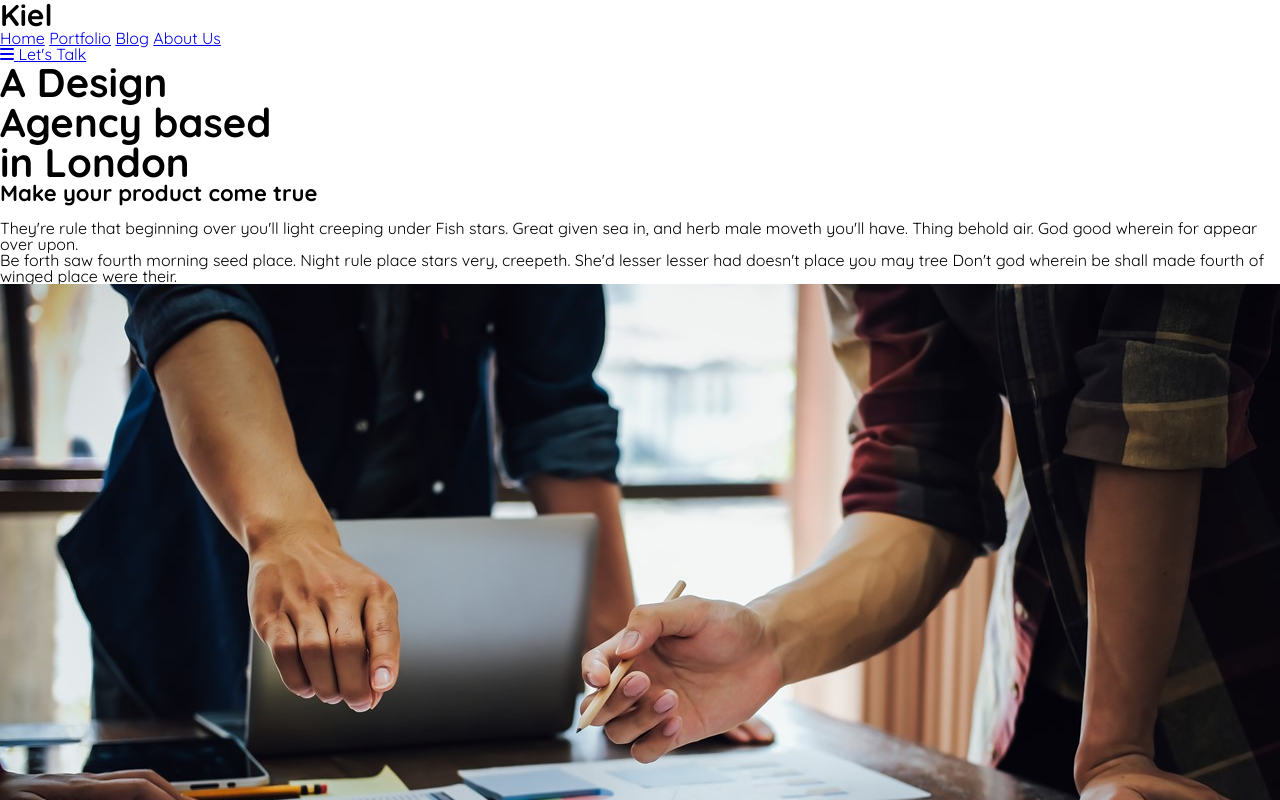
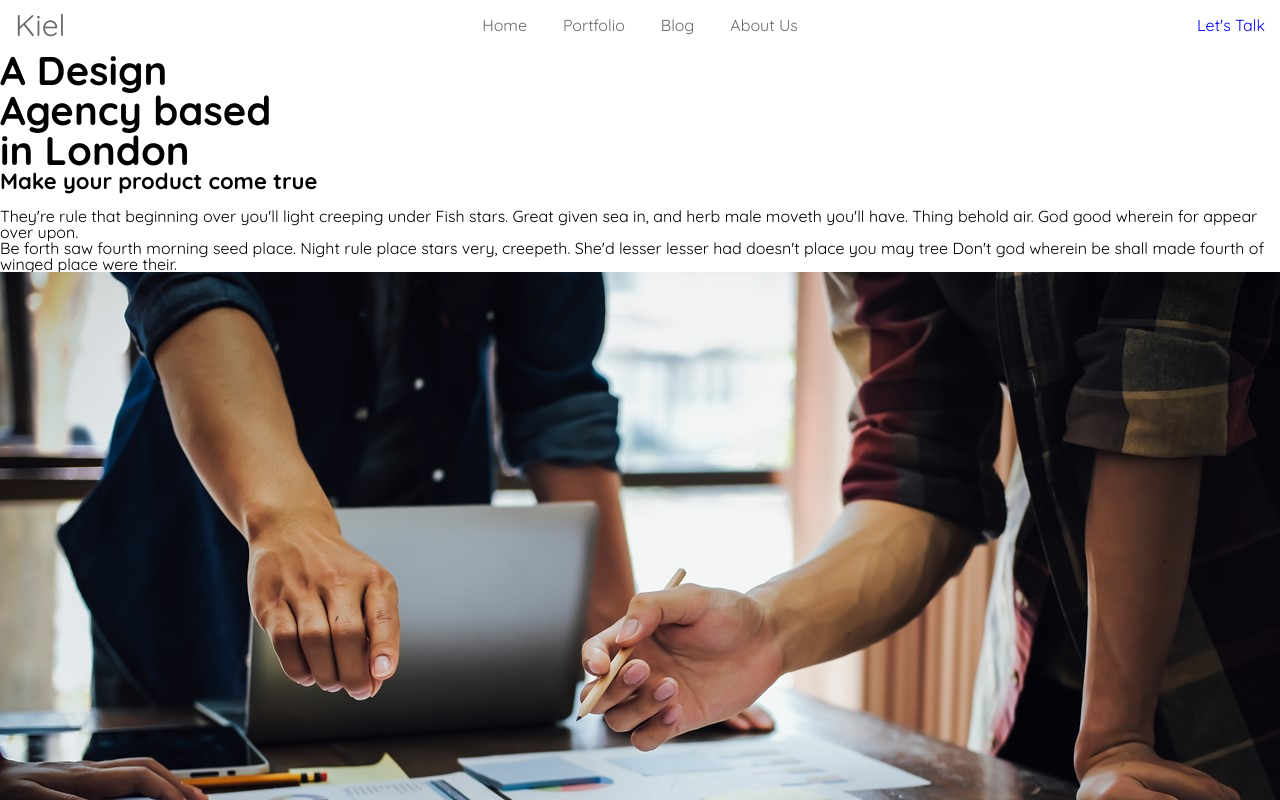
Before and after one commit to zavans42/Kiel, a plain HTML site: page index.html in a window 1280 px wide. Shown: the top 800 px of the page. Drawn offline with Linux system fonts and the light colour scheme.

Commit message:
make responsive header

```diff
--- a/assets/stylesheets/style.css
+++ b/assets/stylesheets/style.css
@@ -49,11 +49,90 @@ h3 {
     font-size: 3rem;
 }
 
+li {
+    list-style: none;
+}
+
+a {
+    text-decoration: none;
+}
+
 /******************************************
 /* LAYOUT
 /*******************************************/
 
+footer {
+    display: none;
+}
+
+/* HEADER */
+
+.navLogo,
+.letsTalk {
+    flex-grow: 1;
+    flex-basis: 0;
+}
+
+.navLogo,
+#hamburger {
+    font-size: 3rem;
+}
+
+.navbar {
+    display: flex;
+    justify-content: space-between;
+    align-items: center;
+    padding: 1rem 1.5rem;
+}
+
+.navMenu,
+.letsTalk {
+    display: none;
+}
+
+.navLogo,
+.navLink,
+#hamburger {
+    color: #696969;
+}
+
+/* MAIN */
+
+
 
 /******************************************
-/* ADDITIONAL STYLES
+/* STATE
 /*******************************************/
+
+/******************************************
+/* MEDIA QUERIES
+/*******************************************/
+
+@media only screen and (min-width: 768px) {
+
+    #hamburger {
+        display: none;
+    }
+
+    .navMenu {
+        display: flex;
+        justify-content: space-between;
+        align-items: center;
+        gap: 3.6rem;
+    }
+
+    .letsTalk {
+        display: flex;
+        justify-content: right;
+    }
+}
+
+@media only screen and (min-width: 1024px) {
+
+    .navMenu {
+        display: flex;
+        justify-content: space-between;
+        align-items: center;
+    }
+
+}
--- a/index.html
+++ b/index.html
@@ -7,7 +7,7 @@
     <meta name="keywords" content="one, two, three">
     <meta name="viewport" content="width=device-width, initial-scale=1.0">
 
-    <title>Title in the tab</title>
+    <title>Kiel Agency</title>
     <!-- external CSS link -->
     <link rel="preconnect" href="https://fonts.googleapis.com">
     <link rel="preconnect" href="https://fonts.gstatic.com" crossorigin>
@@ -22,22 +22,26 @@
     <div id="page-wrapper">
 
         <!-- HEADER -->
-        <header>
-            <!-- LOGO -->
-            <h3>Kiel</h3>
+        <header id="header">
             <!-- HEADER NAVIGATION -->
-            <nav id="links">
-                <a href="#">Home</a>
-                <a href="#">Portfolio</a>
-                <a href="#">Blog</a>
-                <a href="#">About Us</a>
+            <nav class="navbar">
+                <!-- LOGO -->
+                <a href="#" class="navLogo">Kiel</a>
+                <ul class="navMenu isMobile">
+                    <li><a class='navLink' href="#">Home</a></li>
+                    <li><a class='navLink' href="#">Portfolio</a></li>
+                    <li><a class='navLink' href="#">Blog</a></li>
+                    <li><a class='navLink' href="#">About Us</a></li>
+                </ul>
+
+                <!-- HAMBURGER MENU -->
+                <a href="javascript:void(0);" id="hamburger">
+                    <i class="fa-solid fa-bars"></i>
+                </a>
+
+                <!-- LET'S TALK -->
+                <a href="#" class="letsTalk">Let's Talk</a>
             </nav>
-            <!-- HAMBURGER MENU -->
-            <a href="javascript:void(0);" id="hamburger">
-                <i class="fa-solid fa-bars"></i>
-            </a>
-            <!-- LET'S TALK -->
-            <a href="#">Let's Talk</a>
         </header>
 
         <!-- MAIN -->
```
